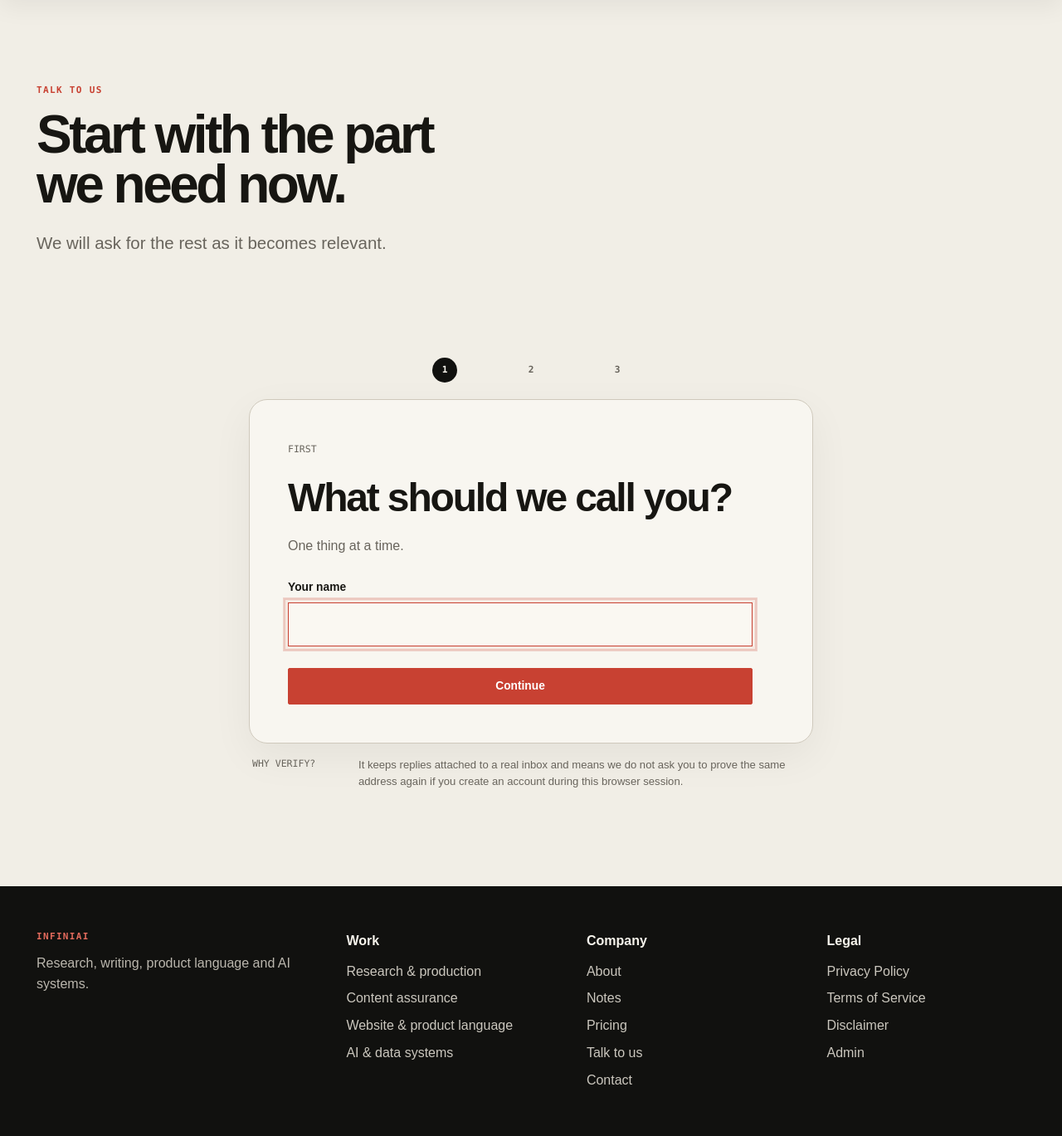
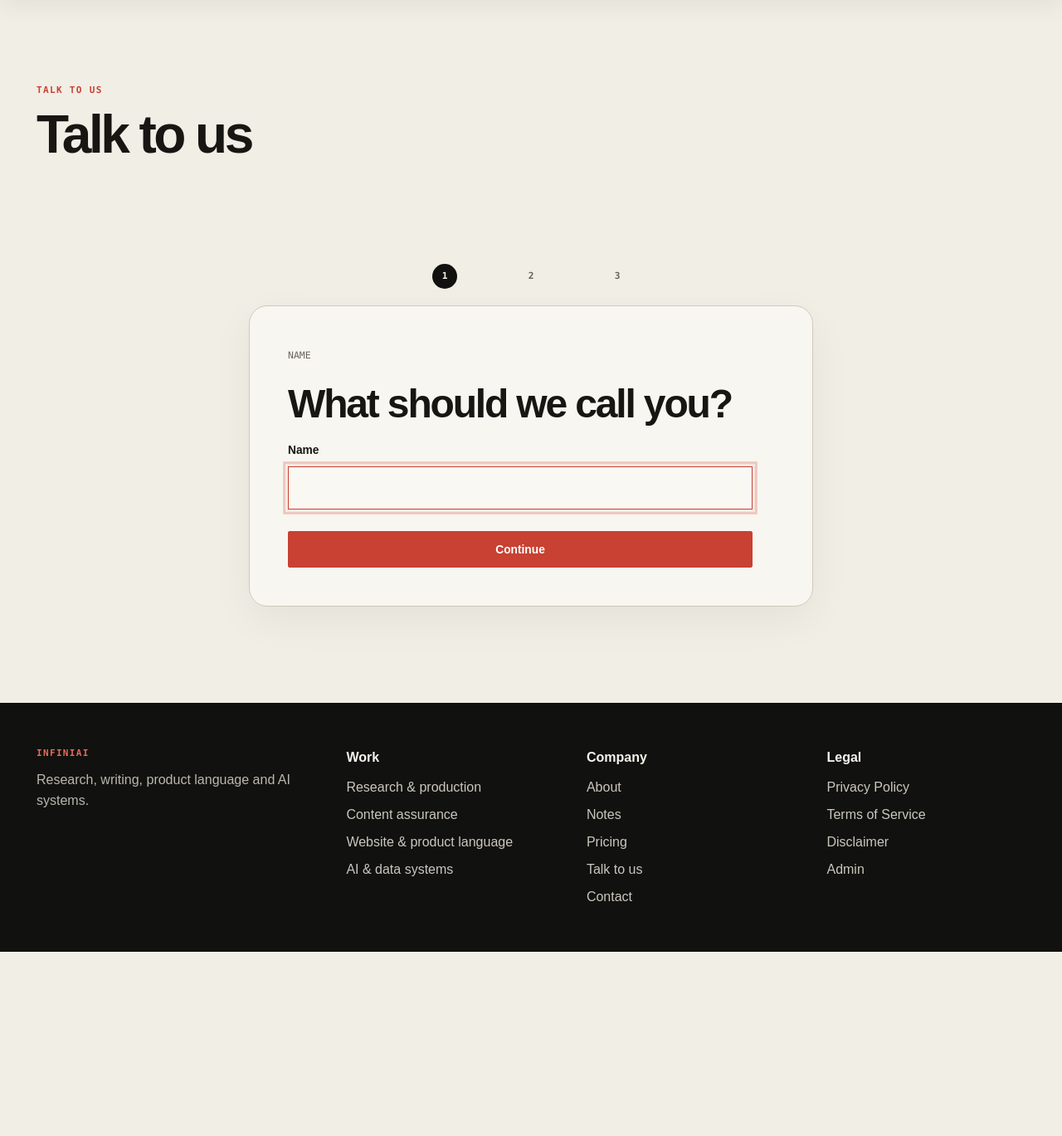
Before and after one commit to RunZER0/infinihumanizer, a Django app: page /consultation/ in a window 1280 px wide. Shown: the part 71-1440 px from the top of the page at 83% size. After the commit the page ends 1218 px from the top, so only its background shows below. Run offline with Django 5.2, Linux system fonts and the light colour scheme.

Commit message:
Remove contact narration and keep verification in place

```diff
--- a/platformhub/templates/platformhub/consultation.html
+++ b/platformhub/templates/platformhub/consultation.html
@@ -1,122 +1,73 @@
 {% extends "base.html" %}
 {% block title %}Talk to us — InfiniAI{% endblock %}
-{% block description %}Tell InfiniAI what you are working on and where you are stuck.{% endblock %}
+{% block description %}Contact InfiniAI.{% endblock %}
 
 {% block content %}
-<div class="page-shell contact-head">
+<div class="page-shell contact-head contact-head-clean">
   <div class="eyebrow">Talk to us</div>
-  <h1 class="h1">Start with the part we need now.</h1>
-  <p class="lede">We will ask for the rest as it becomes relevant.</p>
+  <h1 class="h1">Talk to us</h1>
 </div>
 
-{% if recent_consultation %}
-<section class="section section-tight">
-  <div class="shell">
-    <div class="notice">We received {{ recent_consultation.reference }}. We will reply at {{ recent_consultation.email }}.</div>
-  </div>
-</section>
-{% endif %}
-
 <section class="section contact-flow-section">
-  <div class="shell contact-flow-shell">
-    <div class="contact-progress" aria-label="Contact progress">
-      <span class="{% if consult_step == 'name' %}is-current{% elif consult_name %}is-done{% endif %}">1</span>
-      <i></i>
-      <span class="{% if consult_step == 'email' or consult_step == 'verify' %}is-current{% elif consult_email_verified %}is-done{% endif %}">2</span>
-      <i></i>
-      <span class="{% if consult_step == 'details' %}is-current{% endif %}">3</span>
-    </div>
-
-    <div class="contact-flow-card">
-      {% if consult_step == "name" %}
-      <div class="contact-step">
-        <span class="micro">FIRST</span>
-        <h2>What should we call you?</h2>
-        <p>One thing at a time.</p>
-        <form method="post" class="form-stack contact-step-form">
-          {% csrf_token %}
-          <input type="hidden" name="action" value="set_name">
-          <div class="field">
-            <label for="contact-name">Your name</label>
-            <input id="contact-name" name="full_name" autocomplete="name" required autofocus>
-          </div>
-          <button class="btn btn-primary" type="submit">Continue</button>
-        </form>
-      </div>
-
-      {% elif consult_step == "email" %}
-      <div class="contact-step">
-        <span class="micro">NEXT</span>
-        <h2>Where should we reply?</h2>
-        <p>We verify the address before accepting a first enquiry.</p>
-        <form method="post" class="form-stack contact-step-form">
-          {% csrf_token %}
-          <input type="hidden" name="action" value="set_email">
-          <div class="field">
-            <label for="contact-email">Email</label>
-            <input id="contact-email" type="email" name="email" autocomplete="email" required autofocus>
-            <span class="help">Temporary and disposable addresses are not accepted.</span>
-          </div>
-          <button class="btn btn-primary" type="submit">Send verification code</button>
-        </form>
-      </div>
-
-      {% elif consult_step == "verify" %}
-      <div class="contact-step">
-        <span class="micro">VERIFY</span>
-        <h2>Check your inbox.</h2>
-        <p>Enter the six-digit code sent to <strong>{{ consult_email }}</strong>.</p>
-        <form method="post" class="form-stack contact-step-form">
-          {% csrf_token %}
-          <input type="hidden" name="action" value="verify_email">
-          <div class="field">
-            <label for="contact-code">Verification code</label>
-            <input id="contact-code" class="verification-code-input" name="code" inputmode="numeric" pattern="[0-9]{6}" maxlength="6" autocomplete="one-time-code" required autofocus>
-          </div>
-          <button class="btn btn-primary" type="submit">Verify email</button>
-        </form>
-        <form method="post" class="contact-resend">
-          {% csrf_token %}
-          <input type="hidden" name="action" value="resend_code">
-          <button class="btn btn-link" type="submit">Send another code</button>
-        </form>
-      </div>
-
-      {% else %}
-      <div class="contact-step contact-step-wide">
-        <div class="contact-identity">
-          <div>
-            <span class="micro">VERIFIED</span>
-            <strong>{{ consult_name }}</strong>
-            <span>{{ consult_email }}</span>
-          </div>
-          {% if not user.is_authenticated %}
-          <a href="{% url 'account_login' %}?next={% url 'platformhub:consultation' %}">Sign in</a>
-          {% endif %}
-        </div>
-
-        <h2>What are you trying to work out?</h2>
-        <form method="post" class="form-stack contact-step-form">
-          {% csrf_token %}
-          <input type="hidden" name="action" value="submit_note">
-          <div class="field">
-            <label for="contact-topic">Your note</label>
-            <textarea id="contact-topic" name="topic" required autofocus placeholder="Tell us the problem, question or idea as it stands."></textarea>
-          </div>
-          <div class="field">
-            <label for="contact-company">Company or team <span class="help">(optional)</span></label>
-            <input id="contact-company" name="company" autocomplete="organization">
-          </div>
-          <button class="btn btn-primary" type="submit">Send note</button>
-        </form>
-      </div>
-      {% endif %}
-    </div>
-
-    <aside class="contact-flow-note">
-      <span class="micro">WHY VERIFY?</span>
-      <p>It keeps replies attached to a real inbox and means we do not ask you to prove the same address again if you create an account during this browser session.</p>
-    </aside>
+  <div class="shell contact-flow-shell" id="contact-flow-root">
+    {% include "platformhub/partials/consultation_flow.html" %}
   </div>
 </section>
 {% endblock %}
+
+{% block extra_scripts %}
+<script>
+(function () {
+  const root = document.getElementById("contact-flow-root");
+  if (!root) return;
+
+  function focusFirst() {
+    const input = root.querySelector("input[autofocus], textarea[autofocus]");
+    if (input) window.setTimeout(function () { input.focus(); }, 20);
+  }
+
+  root.addEventListener("submit", async function (event) {
+    const form = event.target.closest("[data-contact-form]");
+    if (!form) return;
+
+    event.preventDefault();
+
+    const button = form.querySelector('button[type="submit"]');
+    const original = button ? button.textContent : "";
+    if (button) {
+      button.disabled = true;
+      button.textContent = "…";
+    }
+
+    try {
+      const response = await fetch(form.action || window.location.href, {
+        method: "POST",
+        body: new FormData(form),
+        headers: {
+          "X-Requested-With": "XMLHttpRequest",
+          "X-CSRFToken": form.querySelector("[name=csrfmiddlewaretoken]").value
+        }
+      });
+      const data = await response.json();
+      if (!response.ok || !data.html) throw new Error("Request failed");
+      root.innerHTML = data.html;
+      focusFirst();
+    } catch (error) {
+      if (button) {
+        button.disabled = false;
+        button.textContent = original;
+      }
+      let feedback = root.querySelector(".contact-feedback");
+      if (!feedback) {
+        feedback = document.createElement("div");
+        feedback.className = "contact-feedback is-error";
+        root.prepend(feedback);
+      }
+      feedback.textContent = "Try again.";
+    }
+  });
+
+  focusFirst();
+})();
+</script>
+{% endblock %}
```
